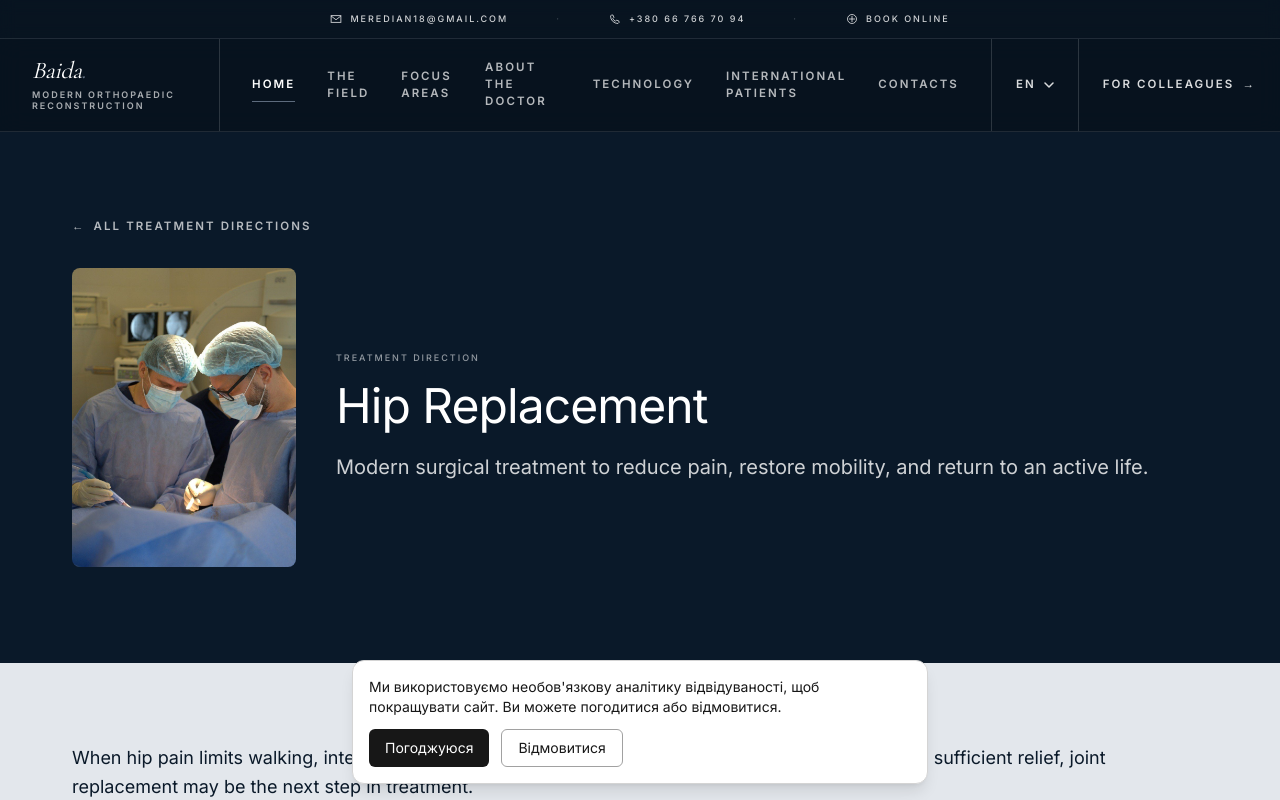
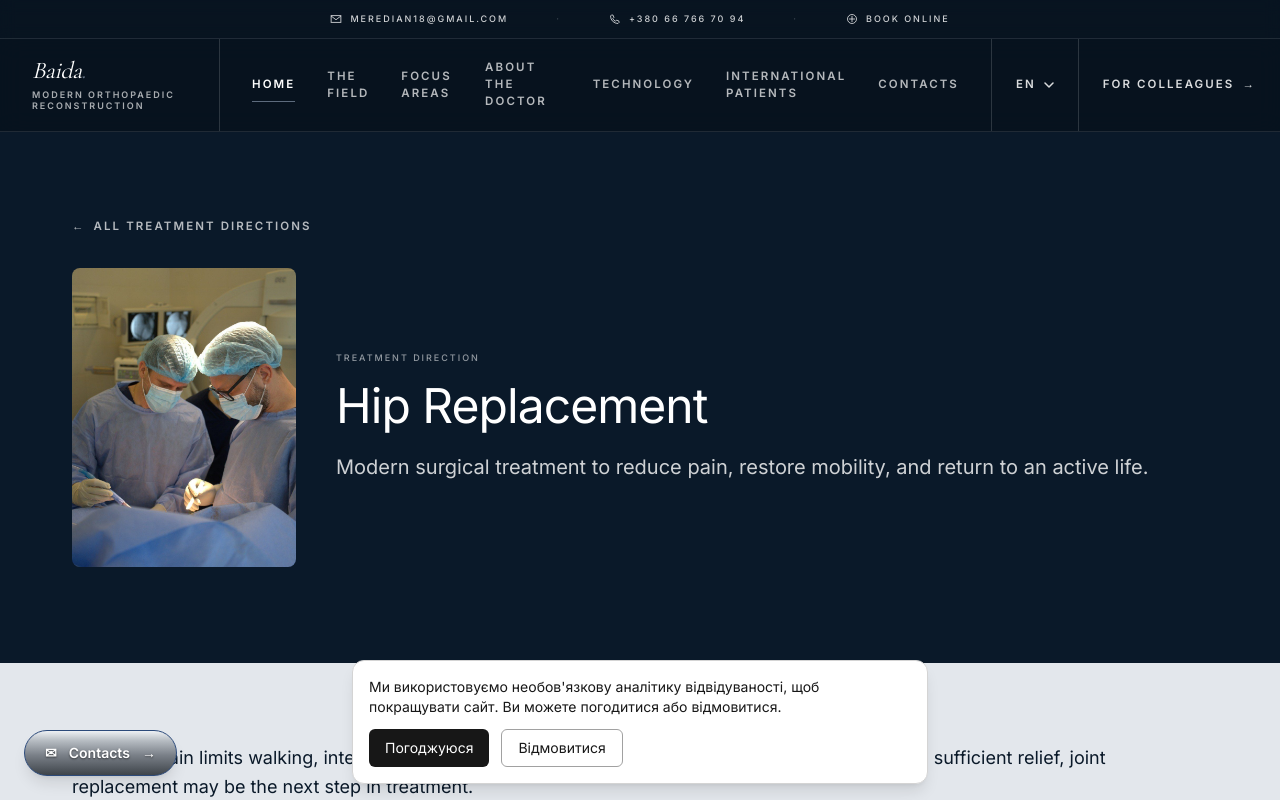
Before and after one commit to meredian18-dot/travmatolog-in-ua, a Next.js app: page /en/treatments/hip-replacement in a window 1280 px wide. Shown: the top 800 px of the page. Built offline with nearby package versions, Linux system fonts and the light colour scheme.

Commit message:
ux: display contact CTA on all localized pages

```diff
--- a/app/[lang]/layout.tsx
+++ b/app/[lang]/layout.tsx
@@ -2,6 +2,7 @@ import { notFound } from "next/navigation";
 import { getDictionary, hasLocale, locales } from "../i18n";
 import HtmlLang from "@/components/HtmlLang";
 import BackToTop from "@/components/BackToTop";
+import { BASE } from "@/app/base";
 
 export function generateStaticParams() {
   return locales.map((lang) => ({ lang }));
@@ -22,6 +23,15 @@ export default async function LangLayout({
     <>
       <HtmlLang lang={lang} />
       {children}
+      <a
+        href={`${BASE}/${lang}/#consultation`}
+        aria-label={dict.nav.contacts}
+        className="fixed bottom-5 left-4 sm:bottom-6 sm:left-6 z-40 inline-flex items-center gap-3 rounded-full btn-metallic px-5 py-3 text-sm font-semibold text-white shadow-lg transition-transform hover:-translate-y-1 focus-visible:outline focus-visible:outline-2 focus-visible:outline-offset-2 focus-visible:outline-white"
+      >
+        <span aria-hidden="true">✉</span>
+        {dict.nav.contacts}
+        <span aria-hidden="true">→</span>
+      </a>
       <BackToTop label={dict.nav.backToTop} />
     </>
   );
```
